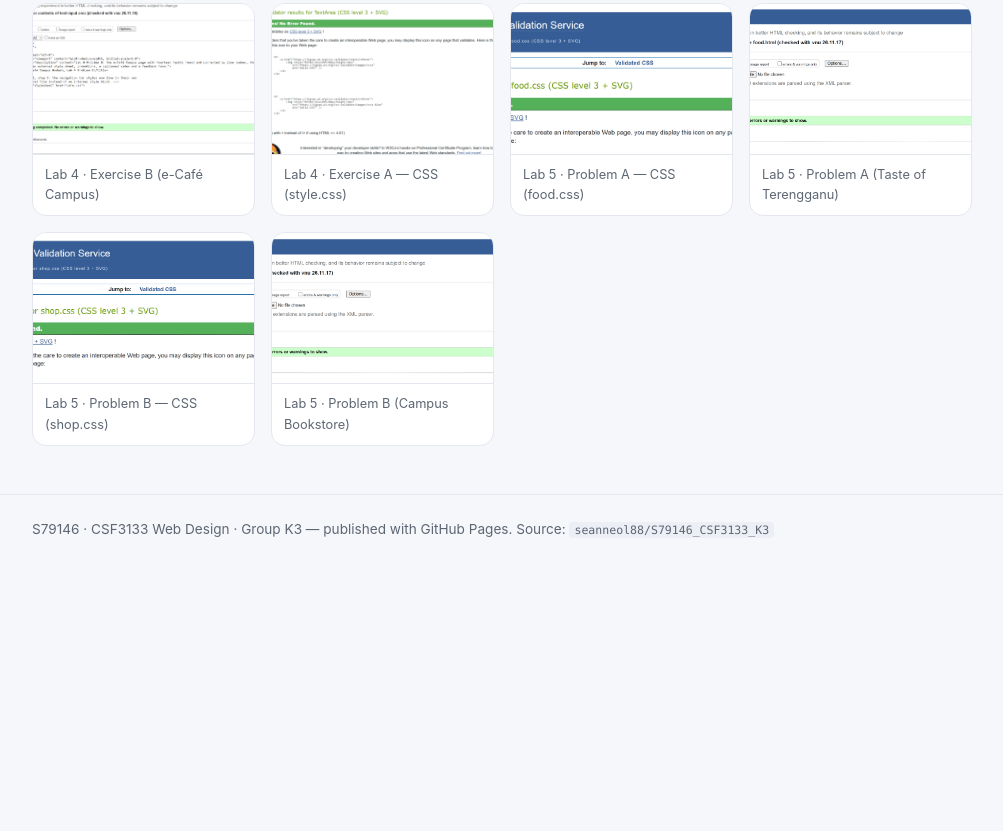
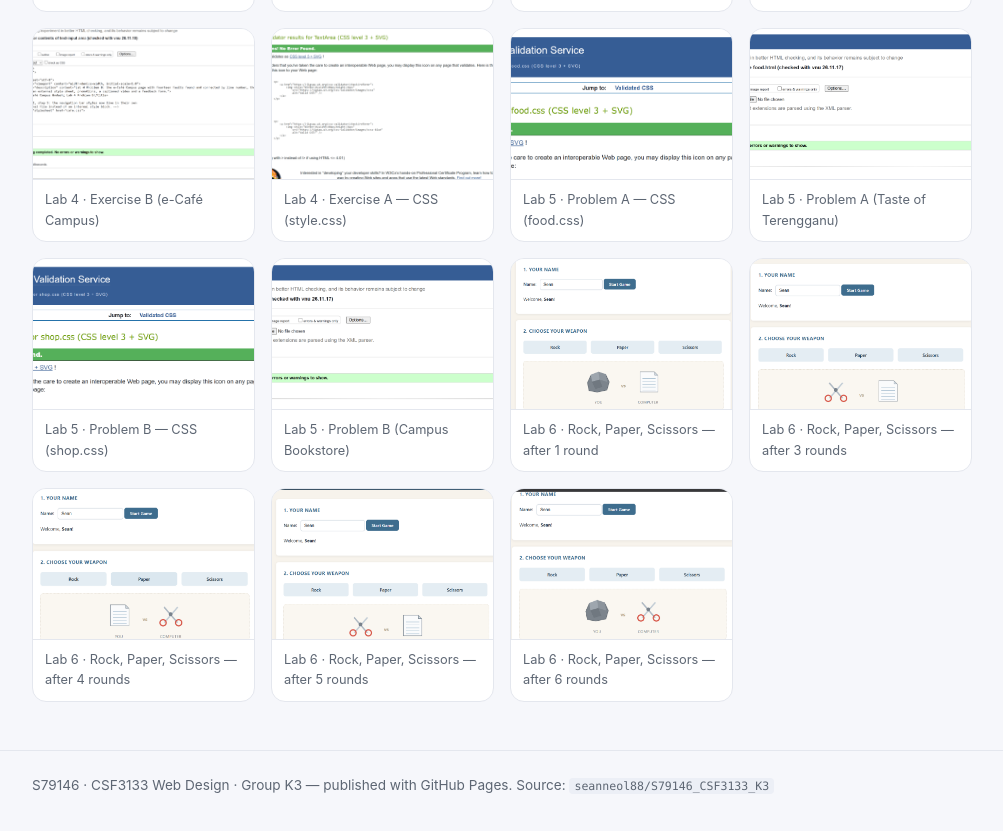
Before and after one commit to seanneol88/S79146_CSF3133_K3, a plain HTML site: page index.html in a window 1280 px wide. Shown: the part 7295-8126 px from the top of the page, without its empty margins (138-1141 px from the left). Before the commit the page ends 7876 px from the top, so only its background shows below. Drawn offline with Linux system fonts and the light colour scheme.

Commit message:
File the Rock, Paper, Scissors screenshots
Five captures of Lab 6 Problem A in play - after 1, 3, 4, 5 and 6
rounds - stored byte-for-byte as supplied. They show the two pictures
swapping, the verdict in green or red, the scoreboard and the history
table filling up, which is the evidence the handout asks for.

The gallery description now covers these alongside the validation
results, and the README evidence table lists all five.

Co-authored-by: arena-agent <297053741+arena-agent@users.noreply.github.com>

```diff
--- a/index.html
+++ b/index.html
@@ -709,7 +709,7 @@
                 <span class="folder">screenshots</span>
             </div>
             <p class="desc">
-                W3C markup validation results for the exercise pages.
+                W3C markup and CSS validation results for the exercise pages, followed by a run-through of the Lab 6 Rock, Paper, Scissors game.
             </p>
 
             <div class="shots">
@@ -867,6 +867,41 @@
                     <figcaption>Lab 5 · Problem B (Campus Bookstore)</figcaption>
                 </figure>
 
+                <figure class="shot">
+                    <a href="Lab%206/lab6_ExerA%20round%201.png">
+                        <img src="Lab%206/lab6_ExerA%20round%201.png" alt="Lab 6 · Rock, Paper, Scissors — after 1 round" loading="lazy">
+                    </a>
+                    <figcaption>Lab 6 · Rock, Paper, Scissors — after 1 round</figcaption>
+                </figure>
+
+                <figure class="shot">
+                    <a href="Lab%206/lab6_ExerA%20round%203.png">
+                        <img src="Lab%206/lab6_ExerA%20round%203.png" alt="Lab 6 · Rock, Paper, Scissors — after 3 rounds" loading="lazy">
+                    </a>
+                    <figcaption>Lab 6 · Rock, Paper, Scissors — after 3 rounds</figcaption>
+                </figure>
+
+                <figure class="shot">
+                    <a href="Lab%206/lab6_ExerA%20round%204.png">
+                        <img src="Lab%206/lab6_ExerA%20round%204.png" alt="Lab 6 · Rock, Paper, Scissors — after 4 rounds" loading="lazy">
+                    </a>
+                    <figcaption>Lab 6 · Rock, Paper, Scissors — after 4 rounds</figcaption>
+                </figure>
+
+                <figure class="shot">
+                    <a href="Lab%206/lab6_ExerA%20round%205.png">
+                        <img src="Lab%206/lab6_ExerA%20round%205.png" alt="Lab 6 · Rock, Paper, Scissors — after 5 rounds" loading="lazy">
+                    </a>
+                    <figcaption>Lab 6 · Rock, Paper, Scissors — after 5 rounds</figcaption>
+                </figure>
+
+                <figure class="shot">
+                    <a href="Lab%206/lab6_ExerA%20round%206.png">
+                        <img src="Lab%206/lab6_ExerA%20round%206.png" alt="Lab 6 · Rock, Paper, Scissors — after 6 rounds" loading="lazy">
+                    </a>
+                    <figcaption>Lab 6 · Rock, Paper, Scissors — after 6 rounds</figcaption>
+                </figure>
+
             </div>
         </section>
 <!-- AUTO:SECTIONS:END -->
```
Also changed, not shown: pages.json (+7 -2 lines), Lab 6/lab6_ExerA round 1.png (added), Lab 6/lab6_ExerA round 3.png (added), Lab 6/lab6_ExerA round 4.png (added), Lab 6/lab6_ExerA round 5.png (added), Lab 6/lab6_ExerA round 6.png (added), 1 other file.
